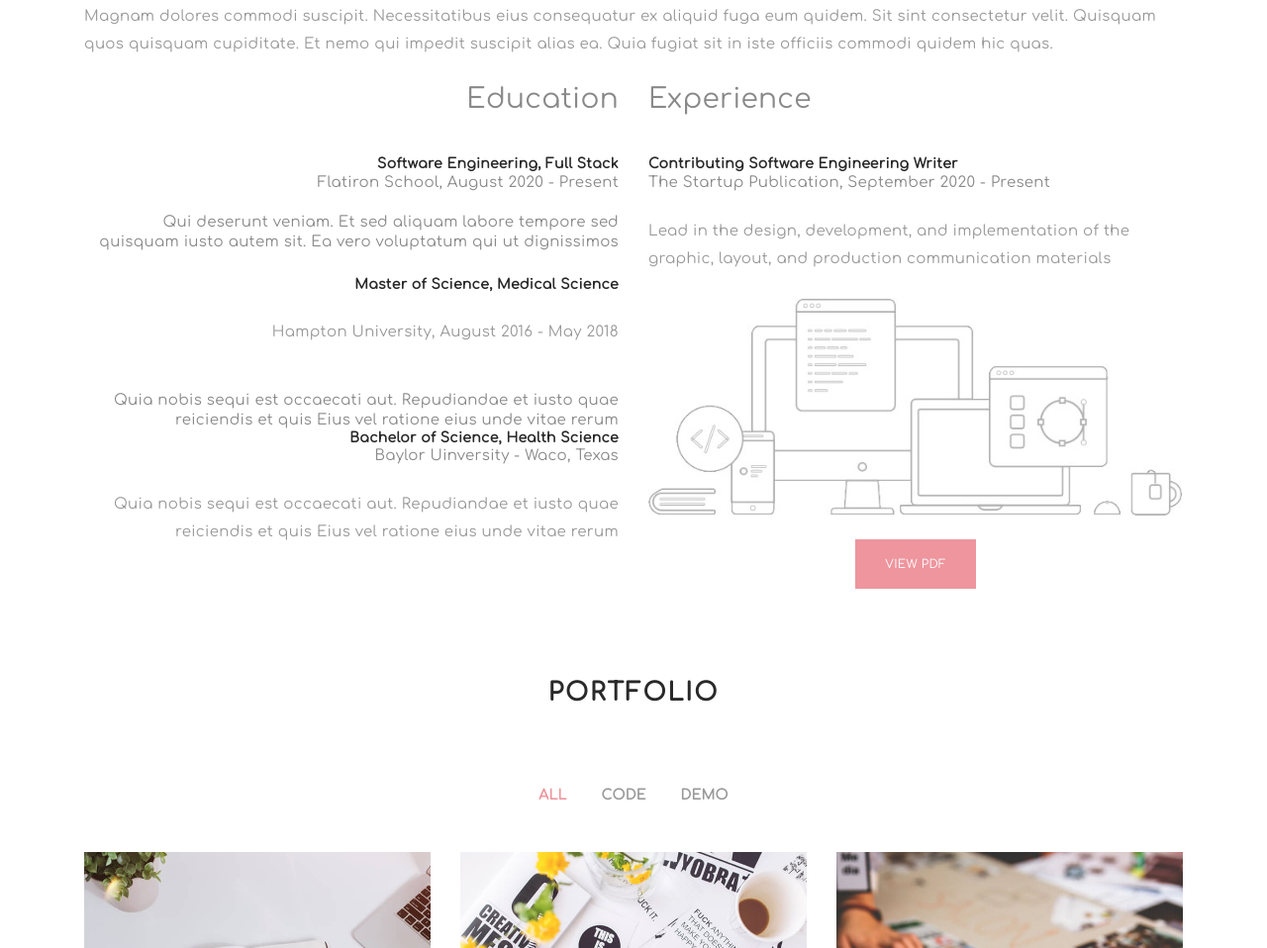
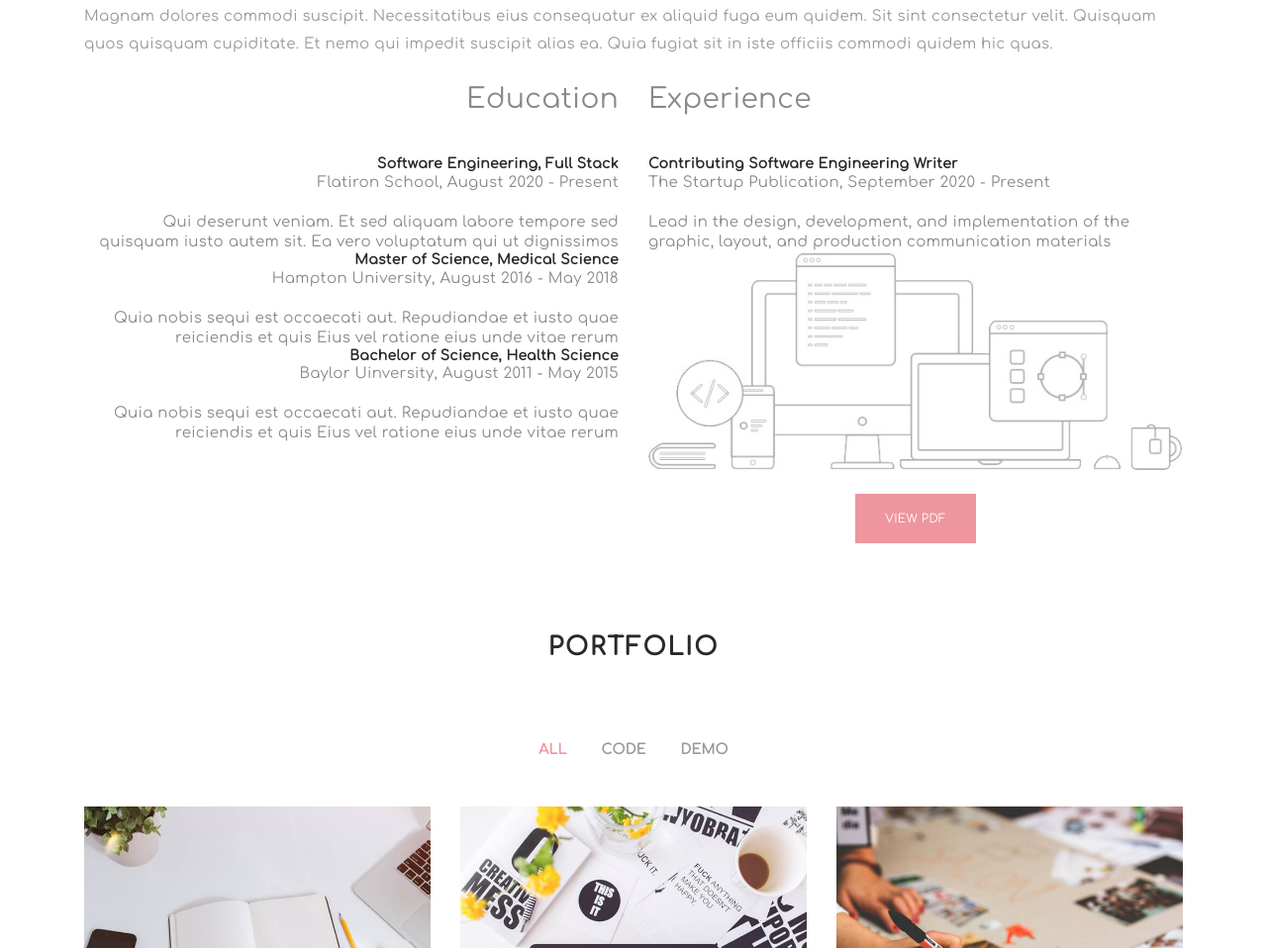
Before and after one commit to breewarren/breewarren.github.io, a plain HTML site: page index.html in a window 1280 px wide. Shown: the part 1972-2930 px from the top of the page at 99% size. Drawn offline with Linux system fonts and the light colour scheme; files whose address does not match are found by name.

```diff
--- a/index.html
+++ b/index.html
@@ -246,15 +246,18 @@
               Qui deserunt veniam. Et sed aliquam labore tempore sed quisquam iusto autem sit. Ea vero voluptatum qui ut dignissimos
             </div>
             <div class="resume-item" style="text-align:right;">
-              <p><h4>Master of Science, Medical Science</h4></p>
-              <p>Hampton University, August 2016 - May 2018</p>
+              <h4>Master of Science, Medical Science</h4>
+              Hampton University, August 2016 - May 2018
+              <br/>
               <br/>
               Quia nobis sequi est occaecati aut. Repudiandae et iusto quae reiciendis et quis Eius vel ratione eius unde vitae rerum
             </div>
             <div class="resume-item" style="text-align:right;">
               <h4>Bachelor of Science, Health Science</h4>
-              Baylor Uinversity - Waco, Texas
-              <p>Quia nobis sequi est occaecati aut. Repudiandae et iusto quae reiciendis et quis Eius vel ratione eius unde vitae rerum</p>
+              Baylor Uinversity, August 2011 - May 2015
+              <br/>
+              <br/>
+              Quia nobis sequi est occaecati aut. Repudiandae et iusto quae reiciendis et quis Eius vel ratione eius unde vitae rerum
             </div>
           </div>
           <div class="col-lg-6">
@@ -264,7 +267,9 @@
             <div class="resume-item">
               <h4>Contributing Software Engineering Writer</h4>
               The Startup Publication, September 2020 - Present
-              <p>Lead in the design, development, and implementation of the graphic, layout, and production communication materials</p>
+              <br/>
+              <br/>
+              Lead in the design, development, and implementation of the graphic, layout, and production communication materials
               <img src="assets/img/code-desktop-gray.jpeg" class="img-fluid" alt="img">
               <br/>
               <br/>
```
